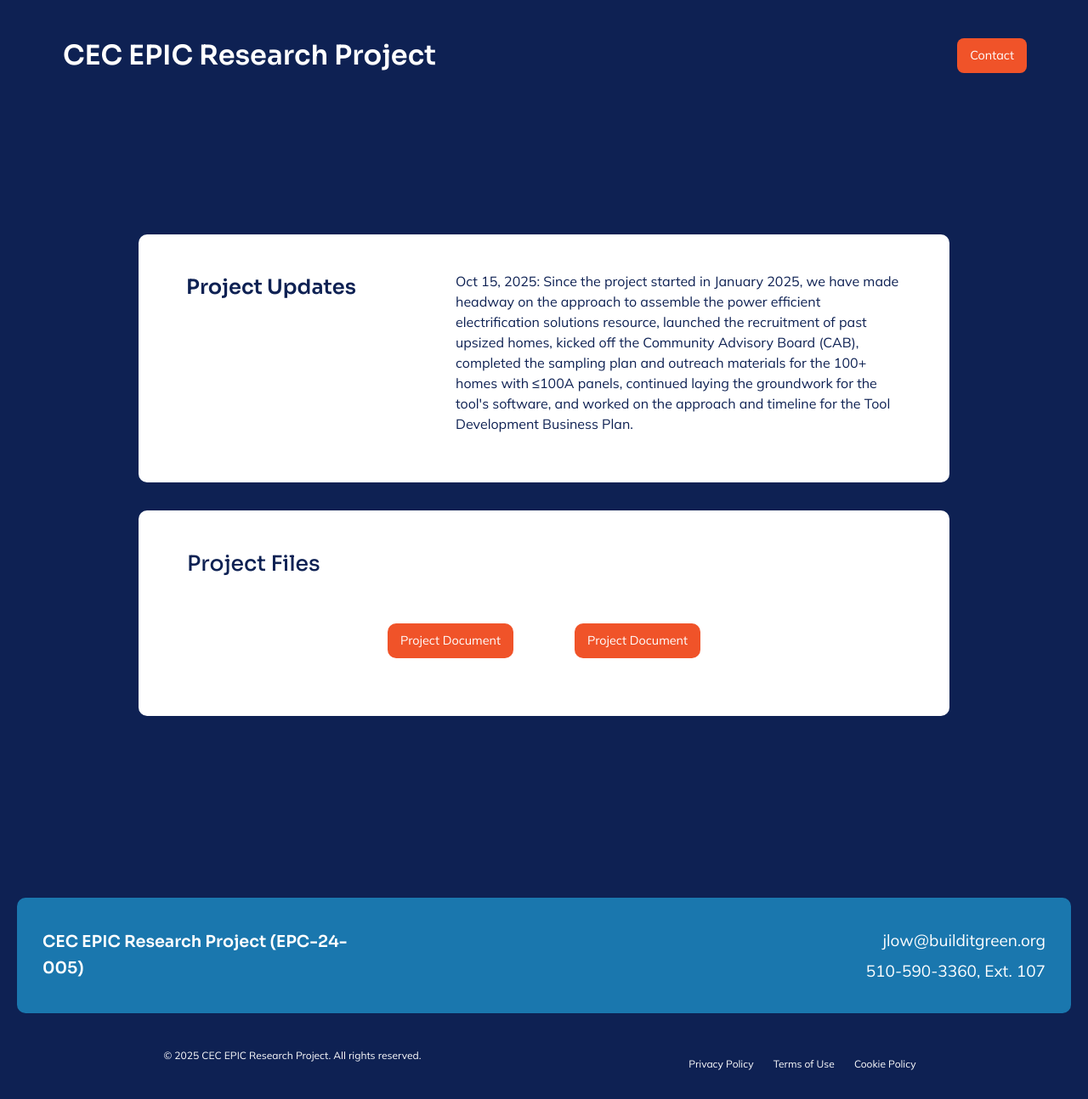
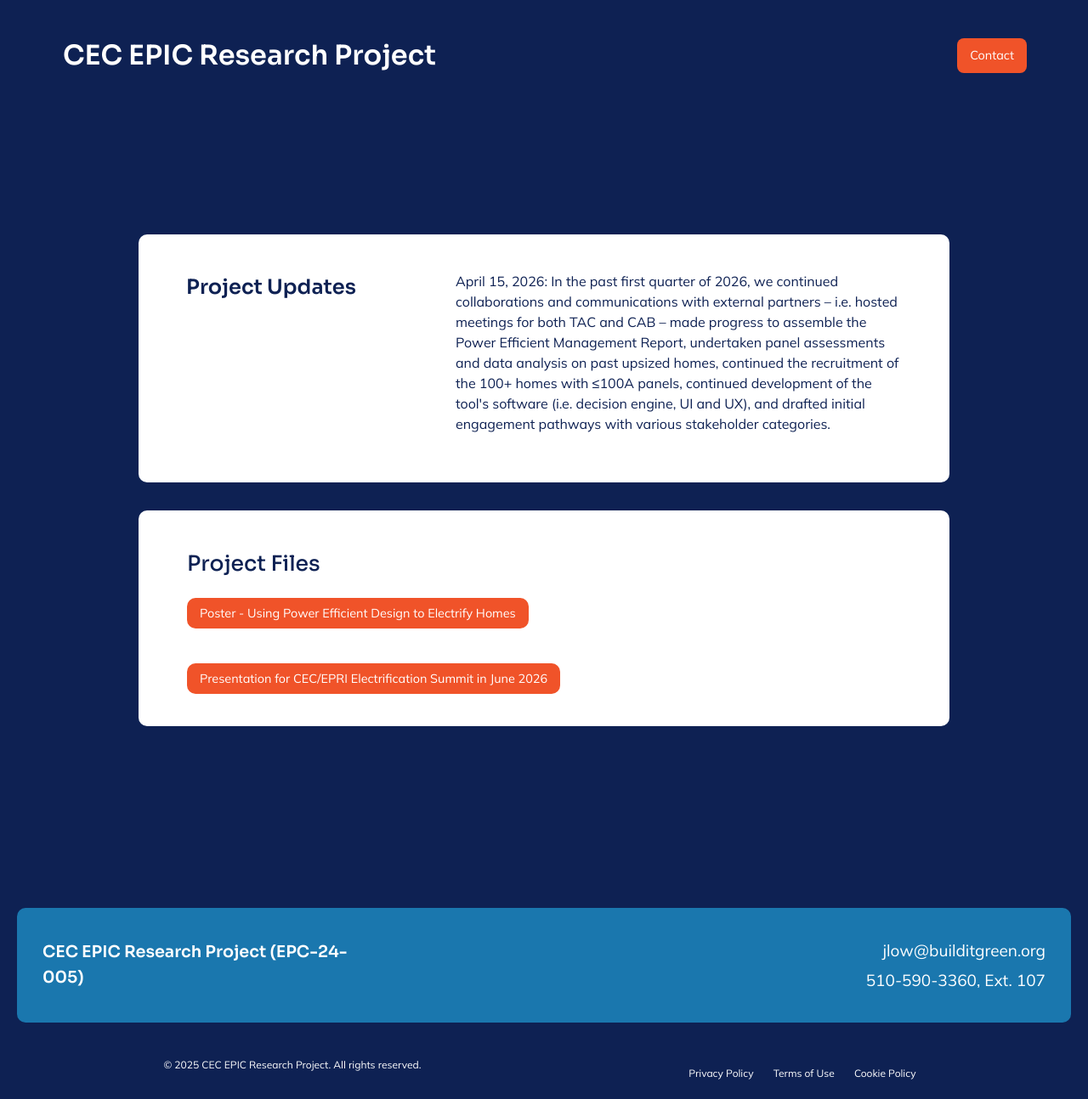
Before and after one commit to QuitCarbon/hpp-website, a Jekyll site: the page built from site/subpage-2.md, in a window 1280 px wide. Shown: the whole page at 85% size. Built offline with Jekyll 4.4.1, drawn with Linux system fonts in a browser that asks for light colours.

Commit message:
Fix Meet The Team page and update Project Updates content
Restore proper HTML structure on Meet The Team page that was accidentally
broken, and add April 2026 project update with new poster and presentation
file links.

Co-Authored-By: Claude Opus 4.5 <noreply@anthropic.com>

```diff
--- a/site/subpage-2.md
+++ b/site/subpage-2.md
@@ -9,15 +9,20 @@ title: Project Updates — Home Power Planner
       <h2>Project Updates</h2>
     </div>
     <div class="updates-content">
-      <p>Oct 15, 2025: Since the project started in January 2025, we have made headway on the approach to assemble the power efficient electrification solutions resource, launched the recruitment of past upsized homes, kicked off the Community Advisory Board (CAB), completed the sampling plan and outreach materials for the 100+ homes with ≤100A panels, continued laying the groundwork for the tool's software, and worked on the approach and timeline for the Tool Development Business Plan.</p>
+      <p>April 15, 2026: In the past first quarter of 2026, we continued collaborations and communications with external partners – i.e. hosted meetings for both TAC and CAB – made progress to assemble the Power Efficient Management Report, undertaken panel assessments and data analysis on past upsized homes, continued the recruitment of the 100+ homes with ≤100A panels, continued development of the tool's software (i.e. decision engine, UI and UX), and drafted initial engagement pathways with various stakeholder categories.</p>
     </div>
   </div>
 
   <div class="files-section">
     <h3>Project Files</h3>
-    <div class="files-buttons">
-      <a href="#" class="download-btn">Project Document</a>
-      <a href="#" class="download-btn">Project Document</a>
+    <div class="files-list">
+      <div class="file-item">
+        <a href="https://drive.google.com/file/d/1WwcJszfD1GUIgqVUFeghs91GtvsvFSo9/view" target="_blank" class="download-btn">Poster - Using Power Efficient Design to Electrify Homes</a>
+        <p class="file-description">A high level overview of the project and key findings from conducting panel loads assessment on 25 past upsized homes.</p>
+      </div>
+      <div class="file-item">
+        <a href="https://drive.google.com/file/d/1bsgdZLjx_EMdZzfeEmoGu9JNiyaPZvvq/view" target="_blank" class="download-btn">Presentation for CEC/EPRI Electrification Summit in June 2026</a>
+      </div>
     </div>
   </div>
 </div>
```
Also changed, not shown: site/subpage-1.md (+8 -11 lines).
